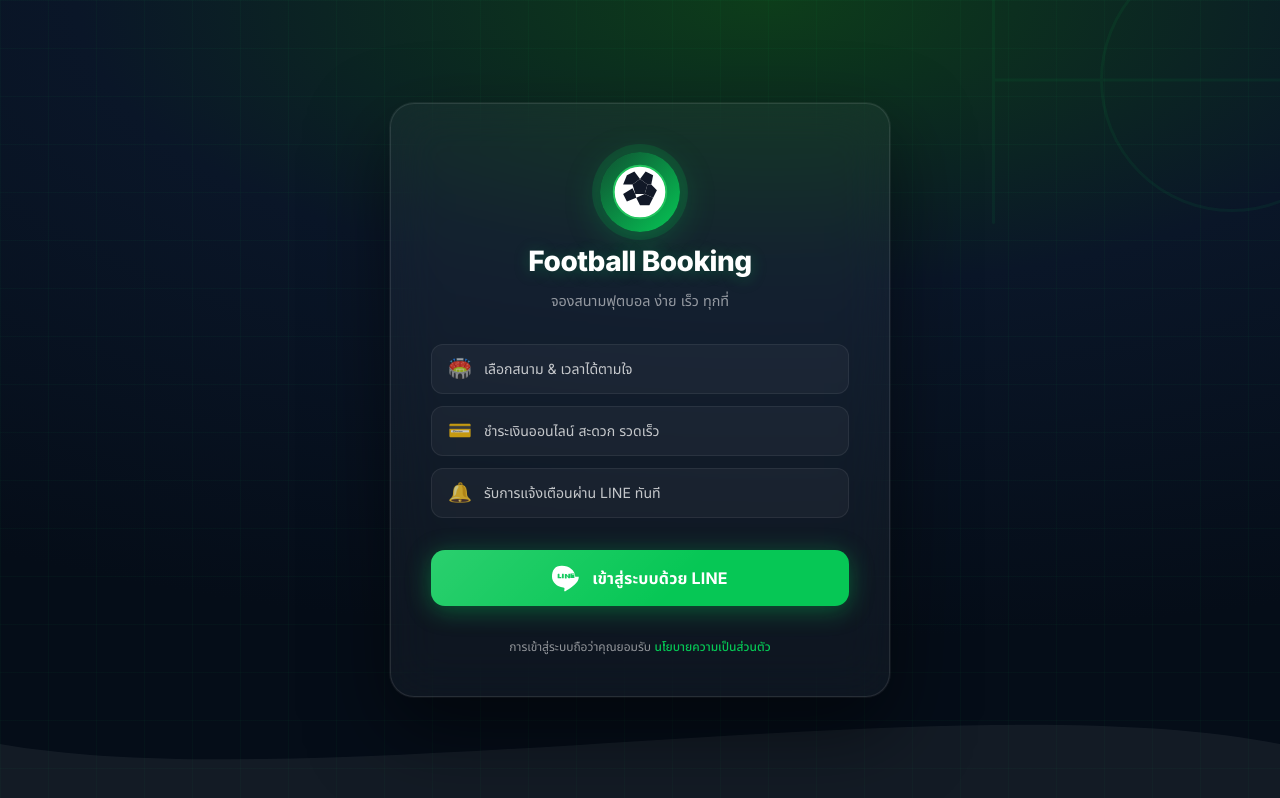
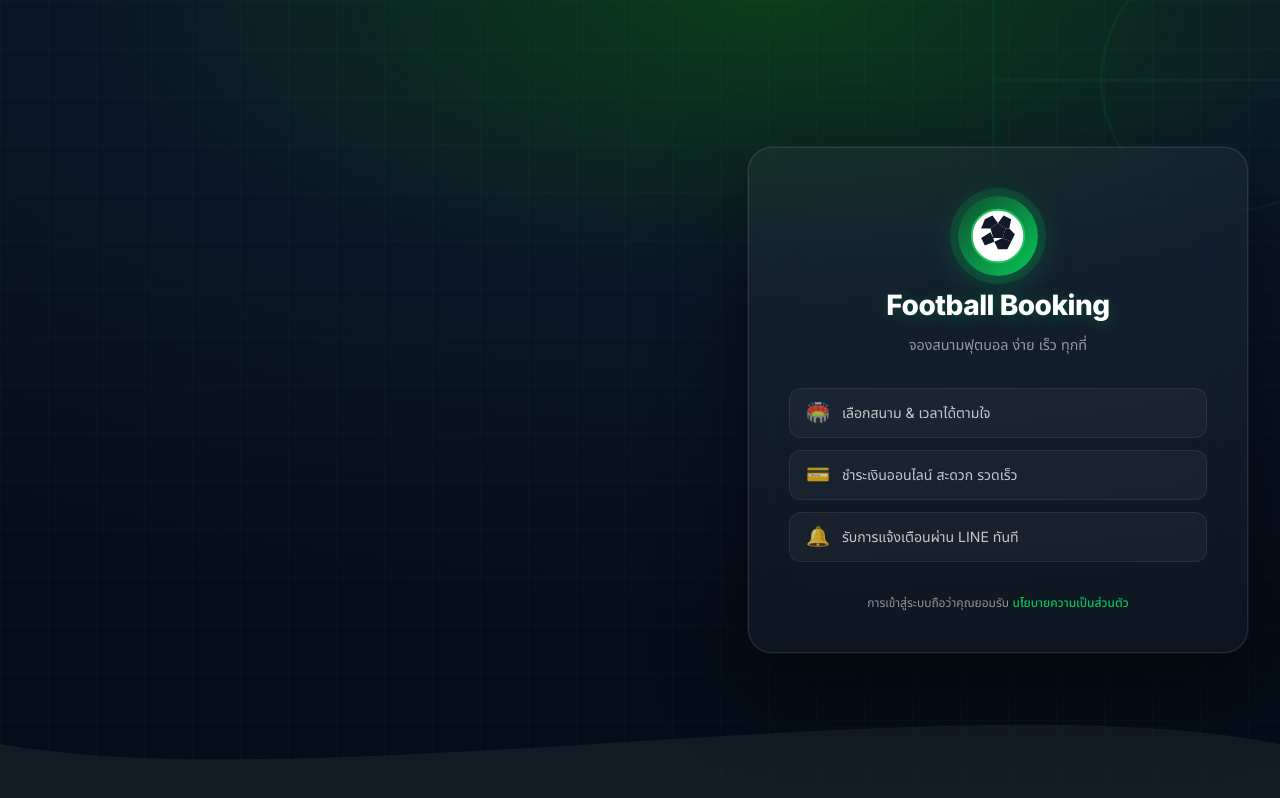
Before and after one commit to wattanakla1999-lgtm/football-booking, a Next.js app: page / in a window 1280 px wide. Built offline with nearby package versions, Linux system fonts and the light colour scheme; no server answers.

Commit message:
feat: update LineAutoLogin component to handle error states and simplify auto-login logic

```diff
--- a/app/page.tsx
+++ b/app/page.tsx
@@ -1,5 +1,5 @@
 import type { Metadata } from "next";
-import { cookies, headers } from "next/headers";
+import { cookies } from "next/headers";
 import { redirect } from "next/navigation";
 
 import { LineAutoLogin } from "@/src/components/auth/LineAutoLogin";
@@ -26,25 +26,12 @@
     redirect("/dashboard");
   }
 
-  const [{ error }, headersList] = await Promise.all([
-    searchParams,
-    headers(),
-  ]);
-
-  const userAgent =
-    headersList.get("user-agent") || "";
-  const isLineInAppBrowser =
-    /Line\//i.test(userAgent) ||
-    /LIFF/i.test(userAgent);
-  const shouldAutoLoginWithLiff =
-    !error &&
-    isLineInAppBrowser &&
-    Boolean(process.env.NEXT_PUBLIC_LIFF_ID);
+  const { error } = await searchParams;
 
   return (
     <main className="login-root">
       <LineAutoLogin
-        enabled={shouldAutoLoginWithLiff}
+        hasError={Boolean(error)}
         liffId={process.env.NEXT_PUBLIC_LIFF_ID}
       />
 
@@ -99,33 +86,6 @@
           </li>
         </ul>
 
-        {/* LINE Login button */}
-        <a
-          id="line-login-btn"
-          href="/api/auth/line"
-          className="line-btn"
-          role="button"
-          aria-label="เข้าสู่ระบบด้วย LINE"
-        >
-          {/* Official LINE logo SVG */}
-          <svg
-            className="line-logo"
-            viewBox="0 0 24 24"
-            xmlns="http://www.w3.org/2000/svg"
-            aria-hidden="true"
-          >
-            <path
-              d="M19.952 10.849c0-5.141-5.154-9.325-11.487-9.325C2.132 1.524 0 5.708 0 10.849c0 4.607 4.087 8.464 9.608 9.194.374.081.883.247 1.012.567.116.291.076.745.037 1.041l-.163 1.003c-.05.291-.231 1.138.997.62 1.227-.517 6.624-3.9 9.041-6.676 1.67-1.833 2.42-3.692 2.42-5.749"
-              fill="white"
-            />
-            <path
-              d="M9.824 8.432H8.791a.27.27 0 0 0-.27.27v3.3a.27.27 0 0 0 .27.27h1.033a.27.27 0 0 0 .27-.27v-3.3a.27.27 0 0 0-.27-.27M15.275 8.432h-1.033a.27.27 0 0 0-.27.27v1.961l-1.512-2.07a.267.267 0 0 0-.022-.027l-.001-.002-.017-.015-.006-.005-.015-.01-.008-.005-.015-.008-.009-.003-.016-.006-.01-.002-.016-.002h-1.056a.27.27 0 0 0-.27.27v3.3a.27.27 0 0 0 .27.27h1.033a.27.27 0 0 0 .27-.27v-1.96l1.514 2.073a.27.27 0 0 0 .069.066l.002.001.014.009.01.005.013.005.012.004.01.002.018.003h1.027a.27.27 0 0 0 .27-.27v-3.3a.27.27 0 0 0-.27-.27M7.748 11.14H6.42v-2.44a.27.27 0 0 0-.27-.27H5.117a.27.27 0 0 0-.27.27v3.3c0 .074.03.141.078.19l.003.004.004.003c.049.047.116.076.19.076H7.75a.27.27 0 0 0 .27-.27v-1.033a.27.27 0 0 0-.27-.27M18.957 9.735a.27.27 0 0 0 .27-.27V8.432a.27.27 0 0 0-.27-.27h-2.906a.27.27 0 0 0-.19.078l-.004.004-.004.004a.268.268 0 0 0-.076.188v3.3c0 .074.03.141.078.19l.003.004.004.004c.049.047.116.076.19.076h2.906a.27.27 0 0 0 .27-.27v-1.033a.27.27 0 0 0-.27-.27h-1.873V10.5h1.873a.27.27 0 0 0 .27-.27v-1.033a.27.27 0 0 0-.27-.27h-1.873v-.46h1.873z"
-              fill="#06C755"
-            />
-          </svg>
-          <span>เข้าสู่ระบบด้วย LINE</span>
-        </a>
-
         <p className="terms">
           การเข้าสู่ระบบถือว่าคุณยอมรับ{" "}
           <a href="/terms" className="terms-link">นโยบายความเป็นส่วนตัว</a>
--- a/src/components/auth/LineAutoLogin.tsx
+++ b/src/components/auth/LineAutoLogin.tsx
@@ -6,20 +6,22 @@
 import type { LineProfile } from "@/src/types/line";
 
 type LineAutoLoginProps = {
-  enabled: boolean;
+  hasError: boolean;
   liffId?: string;
 };
 
 export function LineAutoLogin({
-  enabled,
+  hasError,
   liffId,
 }: LineAutoLoginProps) {
   const hasStartedRef = useRef(false);
-  const [isLoading, setIsLoading] = useState(enabled && Boolean(liffId));
+  const [isLoading, setIsLoading] = useState(!hasError && Boolean(liffId));
+  const [showManualLogin, setShowManualLogin] = useState(hasError || !liffId);
 
   useEffect(() => {
-    if (!enabled || !liffId || hasStartedRef.current) {
+    if (hasError || !liffId || hasStartedRef.current) {
       setIsLoading(false);
+      setShowManualLogin(true);
       return;
     }
 
@@ -29,6 +31,19 @@
 
     const runAutoLogin = async () => {
       try {
+        const userAgent = window.navigator.userAgent || "";
+        const referrer = document.referrer || "";
+        const isLineBrowser =
+          /Line\//i.test(userAgent) ||
+          /LIFF/i.test(userAgent) ||
+          /line\.me/i.test(referrer);
+
+        if (!isLineBrowser) {
+          setIsLoading(false);
+          setShowManualLogin(true);
+          return;
+        }
+
         const { default: liff } = await import("@line/liff");
 
         await liff.init({ liffId });
@@ -77,7 +92,7 @@
         console.error("[LIFF] Auto login failed:", error);
 
         if (!isCancelled) {
-          setIsLoading(false);
+          window.location.replace("/api/auth/line");
         }
       }
     };
@@ -87,7 +102,38 @@
     return () => {
       isCancelled = true;
     };
-  }, [enabled, liffId]);
+  }, [hasError, liffId]);
 
-  return <AdminRouteLoadingOverlay open={isLoading} />;
+  return (
+    <>
+      <AdminRouteLoadingOverlay open={isLoading} />
+
+      {showManualLogin ? (
+        <a
+          id="line-login-btn"
+          href="/api/auth/line"
+          className="line-btn"
+          role="button"
+          aria-label="เข้าสู่ระบบด้วย LINE"
+        >
+          <svg
+            className="line-logo"
+            viewBox="0 0 24 24"
+            xmlns="http://www.w3.org/2000/svg"
+            aria-hidden="true"
+          >
+            <path
+              d="M19.952 10.849c0-5.141-5.154-9.325-11.487-9.325C2.132 1.524 0 5.708 0 10.849c0 4.607 4.087 8.464 9.608 9.194.374.081.883.247 1.012.567.116.291.076.745.037 1.041l-.163 1.003c-.05.291-.231 1.138.997.62 1.227-.517 6.624-3.9 9.041-6.676 1.67-1.833 2.42-3.692 2.42-5.749"
+              fill="white"
+            />
+            <path
+              d="M9.824 8.432H8.791a.27.27 0 0 0-.27.27v3.3a.27.27 0 0 0 .27.27h1.033a.27.27 0 0 0 .27-.27v-3.3a.27.27 0 0 0-.27-.27M15.275 8.432h-1.033a.27.27 0 0 0-.27.27v1.961l-1.512-2.07a.267.267 0 0 0-.022-.027l-.001-.002-.017-.015-.006-.005-.015-.01-.008-.005-.015-.008-.009-.003-.016-.006-.01-.002-.016-.002h-1.056a.27.27 0 0 0-.27.27v3.3a.27.27 0 0 0 .27.27h1.033a.27.27 0 0 0 .27-.27v-1.96l1.514 2.073a.27.27 0 0 0 .069.066l.002.001.014.009.01.005.013.005.012.004.01.002.018.003h1.027a.27.27 0 0 0 .27-.27v-3.3a.27.27 0 0 0-.27-.27M7.748 11.14H6.42v-2.44a.27.27 0 0 0-.27-.27H5.117a.27.27 0 0 0-.27.27v3.3c0 .074.03.141.078.19l.003.004.004.003c.049.047.116.076.19.076H7.75a.27.27 0 0 0 .27-.27v-1.033a.27.27 0 0 0-.27-.27M18.957 9.735a.27.27 0 0 0 .27-.27V8.432a.27.27 0 0 0-.27-.27h-2.906a.27.27 0 0 0-.19.078l-.004.004-.004.004a.268.268 0 0 0-.076.188v3.3c0 .074.03.141.078.19l.003.004.004.004c.049.047.116.076.19.076h2.906a.27.27 0 0 0 .27-.27v-1.033a.27.27 0 0 0-.27-.27h-1.873V10.5h1.873a.27.27 0 0 0 .27-.27v-1.033a.27.27 0 0 0-.27-.27h-1.873v-.46h1.873z"
+              fill="#06C755"
+            />
+          </svg>
+          <span>เข้าสู่ระบบด้วย LINE</span>
+        </a>
+      ) : null}
+    </>
+  );
 }
```
